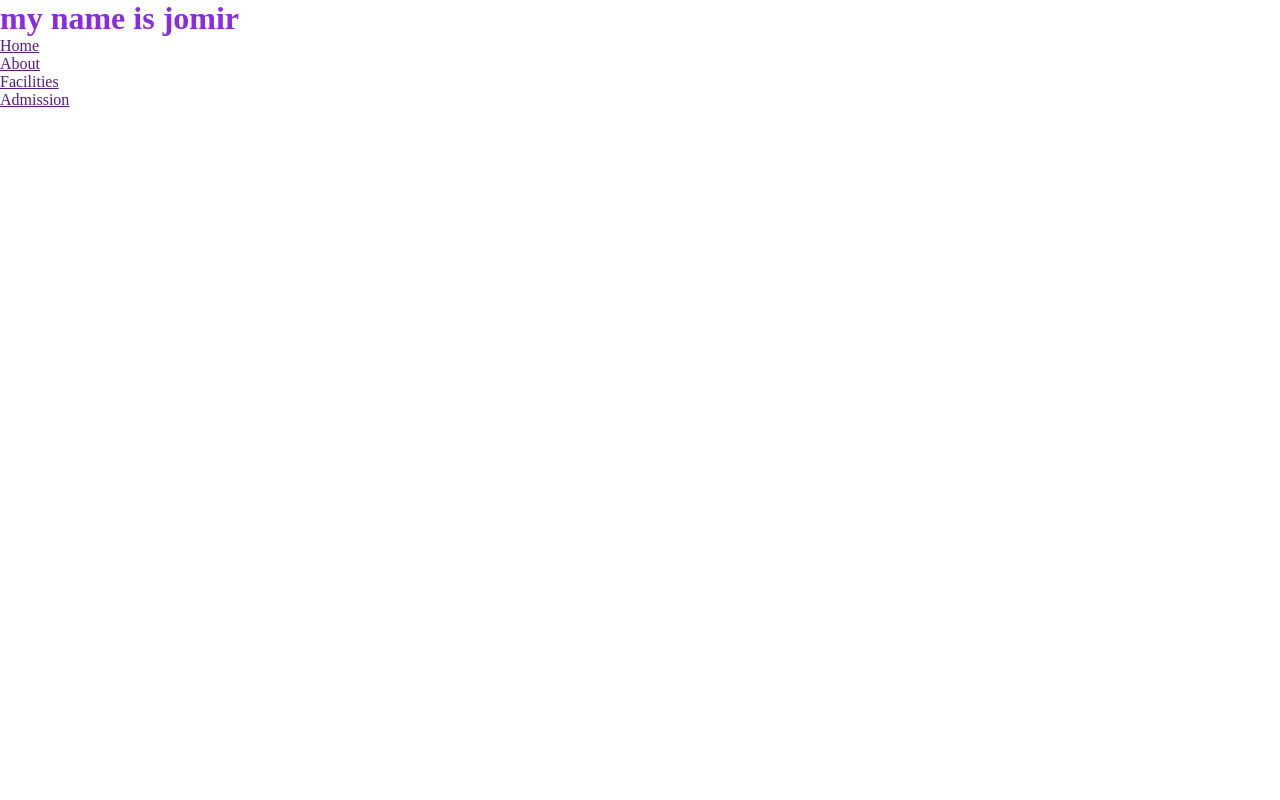
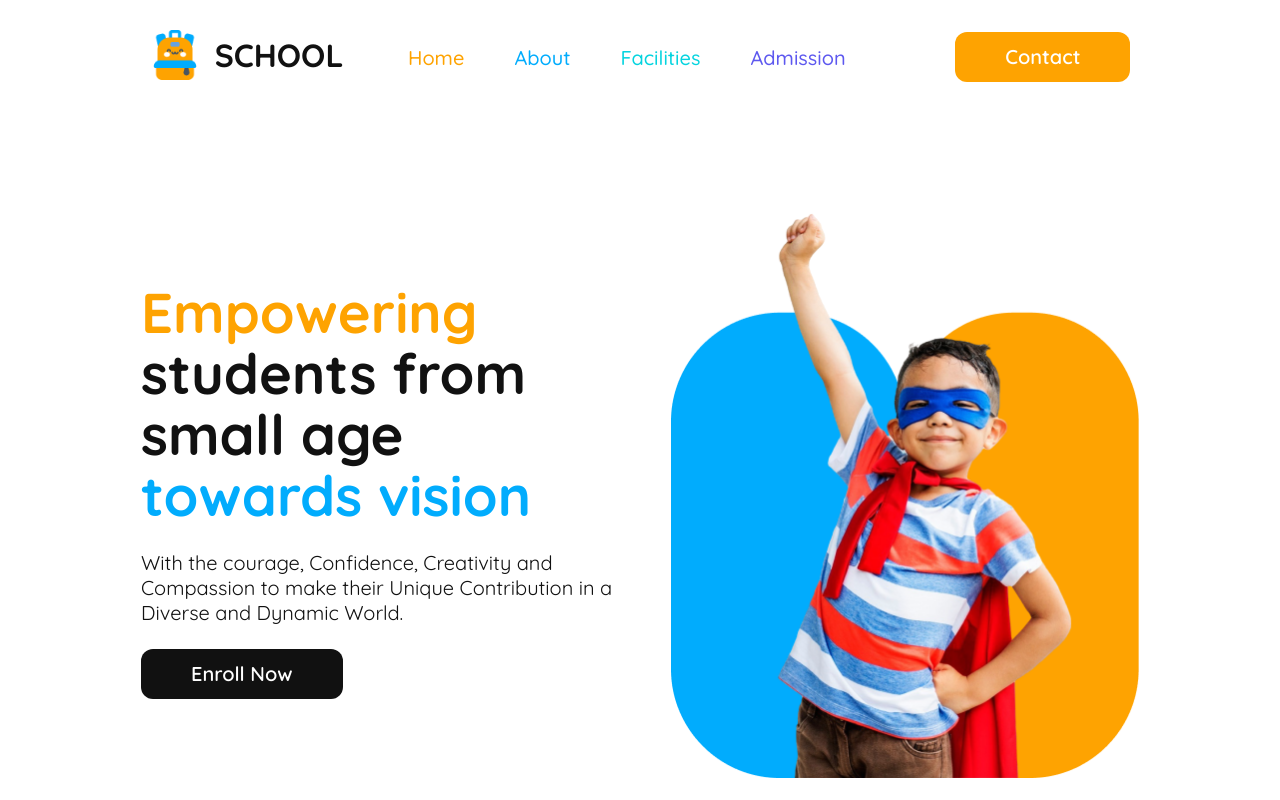
Before and after one commit to jomirforhad/B11-A-2-Kids-School-Jomir, a plain HTML site: page index.html in a window 1280 px wide. Drawn offline with Linux system fonts and the light colour scheme.

Commit message:
update section

```diff
--- a/index.html
+++ b/index.html
@@ -7,10 +7,38 @@
     <link rel="stylesheet" href="style.css">
 </head>
 <body>
-    <h1 class="jomir">my name is jomir</h1>
-    <nav><a href="">Home</a></nav>
-    <nav><a href="">About</a></nav>
-    <nav><a href="">Facilities</a></nav>
-    <nav><a href="">Admission</a></nav>
+    <header>
+        <nav>
+        <div class="header">
+            <div class="logo">
+            <img src="assets/logo.png" alt="School Logo">
+            </div>
+            <div class="header-text">
+                <h3 class="nav-title">SCHOOL</h3>
+            </div>
+        </div>
+
+            <ul>
+                <li><a class="dark-1" href="">Home</a></li>
+                <li><a class="dark-2" href="">About</a></li>
+                <li><a class="dark-3" href="">Facilities</a></li>
+                <li><a class="dark-4" href="">Admission</a></li>
+            </ul>
+            <div class="button">
+                <a href=""></a><button class="btn-primary">Contact</button>
+            </div>
+        </nav>
+        <div class="banner">
+            <div class="banner-content">
+                <h4 class="banner-title"><span class="primary-text">Empowering<br></span>
+                    <span class="primary-text-1">students from small age</span> <span class="primary-text-2">towards vision</span></h4>
+                <p class="banner-description">With the courage, Confidence, Creativity and Compassion to make their Unique Contribution in a Diverse and Dynamic World.</p>
+                <button class="btn-primary black">Enroll Now</button>
+
+            </div>
+            <img class="banner-profile-pic" src="assets/hero-kids.png" alt="banner image">
+        </div>
+
+    </header>
 </body>
 </html>
--- a/style.css
+++ b/style.css
@@ -1,9 +1,128 @@
+@import url('https://fonts.googleapis.com/css2?family=Quicksand:wght@300..700&display=swap');
+
 *{
     margin: 0;
     padding: 0;
     box-sizing: border-box;
+    font-family: "Quicksand", serif;
 }
 
-.jomir {
-    color: blueviolet;
+nav {
+    display: flex;
+    align-items: center;
+    justify-content: space-evenly;
+    margin: 10px 70px;
+    padding: 20px;
 }
+
+nav ul {
+    display: flex;
+    align-items: center;
+}
+
+ul li {
+    list-style: none;
+    margin-right: 50px;
+}
+
+ul li a {
+    text-decoration: none;
+    font-size: 20px;
+    font-weight: 500;
+}
+
+.header {
+    display: flex;
+    text-align: center;
+}
+
+.logo img {
+    height: 50px;
+    margin-right: 10px;
+}
+
+.header-text h3 {
+    margin: 5px;
+    color: rgb(17, 17, 17);
+    font-size: 32px;
+    font-weight: 700;
+}
+
+.dark-1 {
+    color: rgb(254, 163, 1);
+}
+
+.dark-2 {
+    color: rgb(1, 172, 253)
+}
+
+.dark-3 {
+    color: rgb(5, 212, 223)
+}
+
+.dark-4 {
+    color: rgb(93, 88, 239)
+}
+
+.btn-primary {
+    border-radius: 12px;
+    background: rgb(254, 163, 1);
+    padding: 10px 50px;
+    color: rgb(255, 255, 255);
+    font-size: 20px;
+    font-weight: 600;
+    line-height: 30px;
+    border: none;
+    cursor: pointer;
+}
+
+.banner {
+    display: flex;
+    justify-content: space-evenly;
+    align-items: center;
+    margin: 100px 141px 0px 141px;
+    gap: 50px;
+}
+
+.banner-content {
+    width: 640px;
+}
+
+.banner-profile-pic {
+    width: 468px;
+}
+
+.primary-text {
+    color: rgb(254, 163, 1);
+}
+
+.primary-text-1 {
+    color: rgb(17, 17, 17);
+}
+
+.primary-text-2 {
+    color: rgb(1, 172, 253);
+}
+
+.banner-title {
+    font-size: 56px;
+    font-weight: 700;
+    line-height: 61px;
+    letter-spacing: 0%;
+    text-align: left;
+    margin-bottom: 24px;
+}
+
+.banner-description {
+    color: rgb(17, 17, 17);
+    font-size: 20px;
+    font-weight: 400;
+    line-height: 25px;
+    letter-spacing: 0%;
+    text-align: left;
+    margin-bottom: 24px;
+}
+
+.black {
+    background-color: rgb(17, 17, 17);
+}
```
